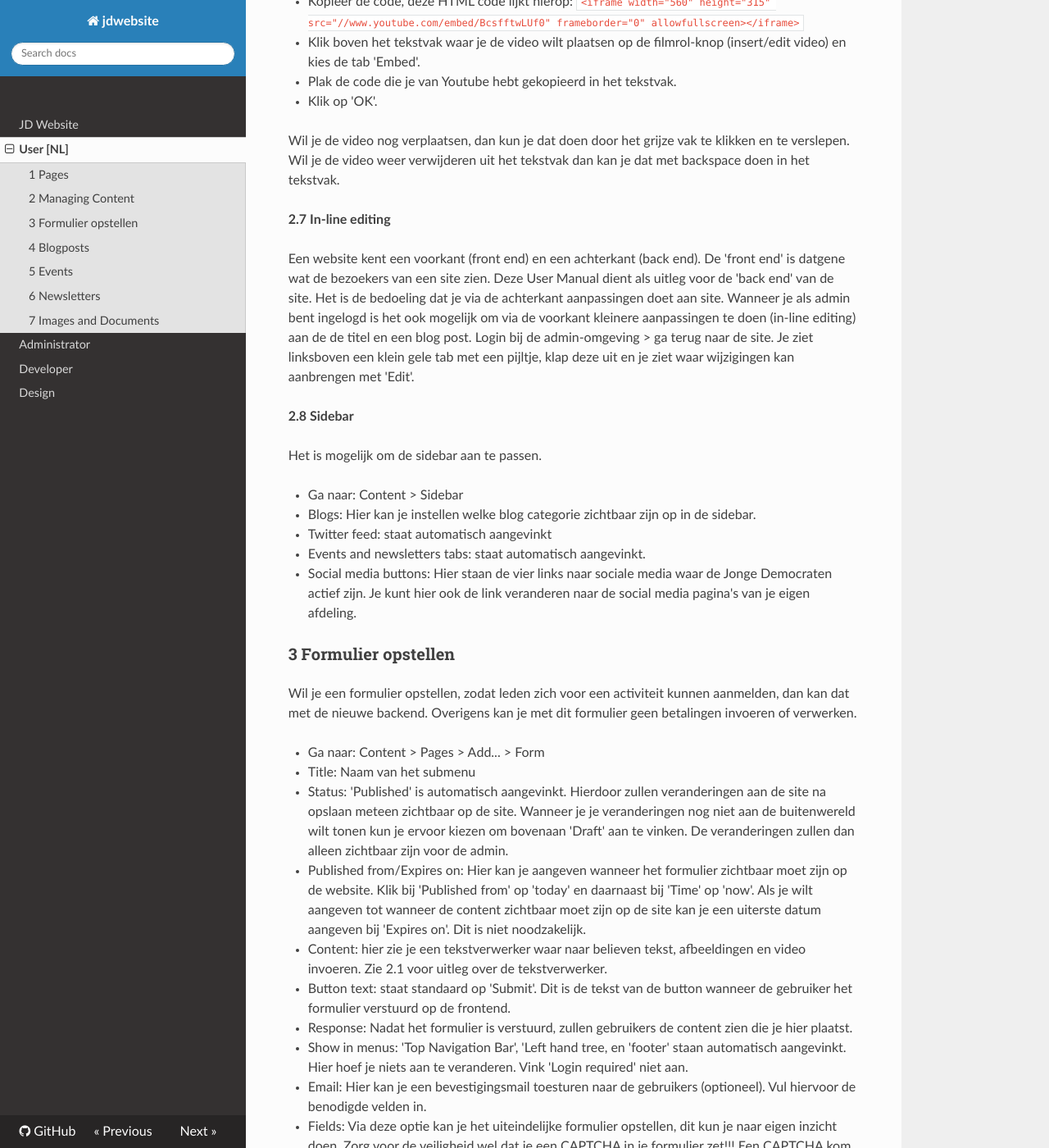
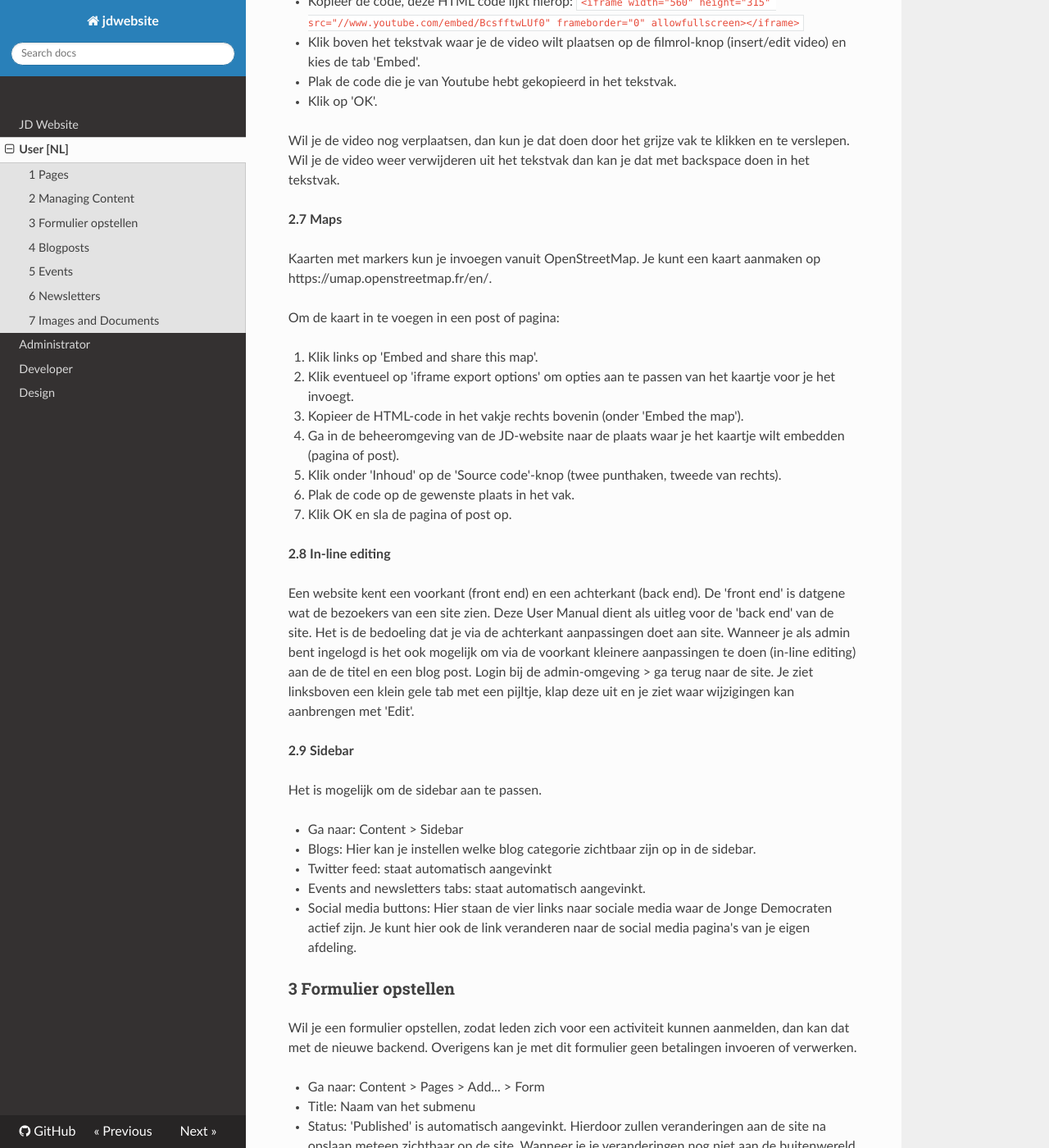
Before and after one commit to jonge-democraten/website, an MkDocs documentation site: the page built from docs/user.md, in a window 1280 px wide and 1400 px high, scrolled down 4649 px. Shown: the whole window at 82% size. Built offline with MkDocs 1.6.1, drawn with Linux system fonts in a browser that asks for light colours; nearby versions of some CDN libraries; old or Windows-style settings are respelled for this version of MkDocs.

Commit message:
Documentatie voor embedden van kaarten

```diff
--- a/docs/user.md
+++ b/docs/user.md
@@ -141,11 +141,25 @@ Filmpjes uploaden via Youtube (maar ook via andere sites) is geen probleem.
 
 Wil je de video nog verplaatsen, dan kun je dat doen door het grijze vak te klikken en te verslepen. Wil je de video weer verwijderen uit het tekstvak dan kan je dat met backspace doen in het tekstvak.
 
-<strong>2.7 In-line editing</strong>
+<strong>2.7 Maps</strong>
+
+Kaarten met markers kun je invoegen vanuit OpenStreetMap. Je kunt een kaart aanmaken op https://umap.openstreetmap.fr/en/.
+
+Om de kaart in te voegen in een post of pagina:
+
+1. Klik links op 'Embed and share this map'.
+2. Klik eventueel op 'iframe export options' om opties aan te passen van het kaartje voor je het invoegt.
+3. Kopieer de HTML-code in het vakje rechts bovenin (onder 'Embed the map').
+4. Ga in de beheeromgeving van de JD-website naar de plaats waar je het kaartje wilt embedden (pagina of post).
+5. Klik onder 'Inhoud' op de 'Source code'-knop (twee punthaken, tweede van rechts).
+6. Plak de code op de gewenste plaats in het vak.
+7. Klik OK en sla de pagina of post op.
+
+<strong>2.8 In-line editing</strong>
 
 Een website kent een voorkant (front end) en een achterkant (back end). De 'front end' is datgene wat de bezoekers van een site zien. Deze User Manual dient als uitleg voor de 'back end' van de site. Het is de bedoeling dat je via de achterkant aanpassingen doet aan site. Wanneer je als admin bent ingelogd is het ook mogelijk om via de voorkant kleinere aanpassingen te doen (in-line editing) aan de de titel en een blog post. Login bij de admin-omgeving > ga terug naar de site. Je ziet linksboven een klein gele tab met een pijltje, klap deze uit en je ziet waar wijzigingen kan aanbrengen met 'Edit'.
 
-<strong>2.8 Sidebar</strong>
+<strong>2.9 Sidebar</strong>
 
 Het is mogelijk om de sidebar aan te passen.
 
```
